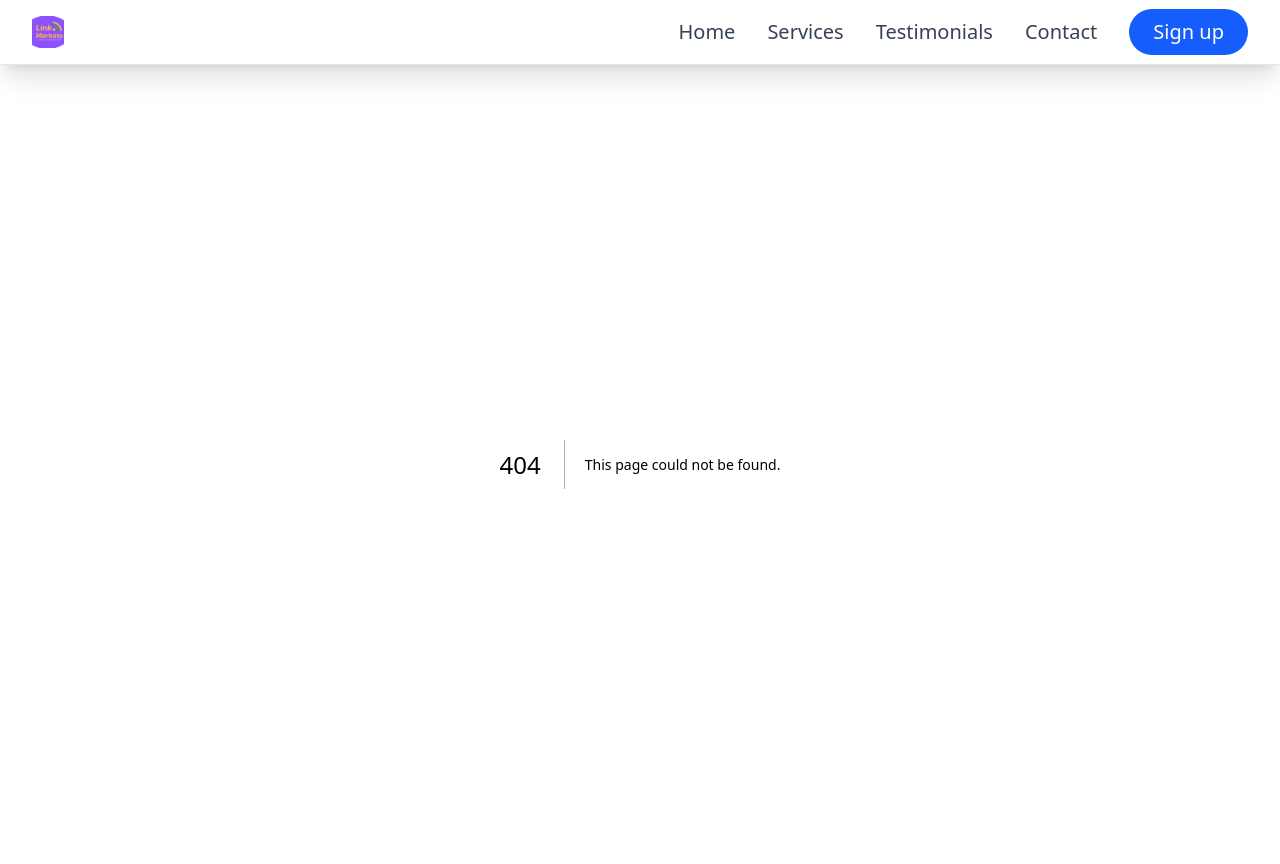
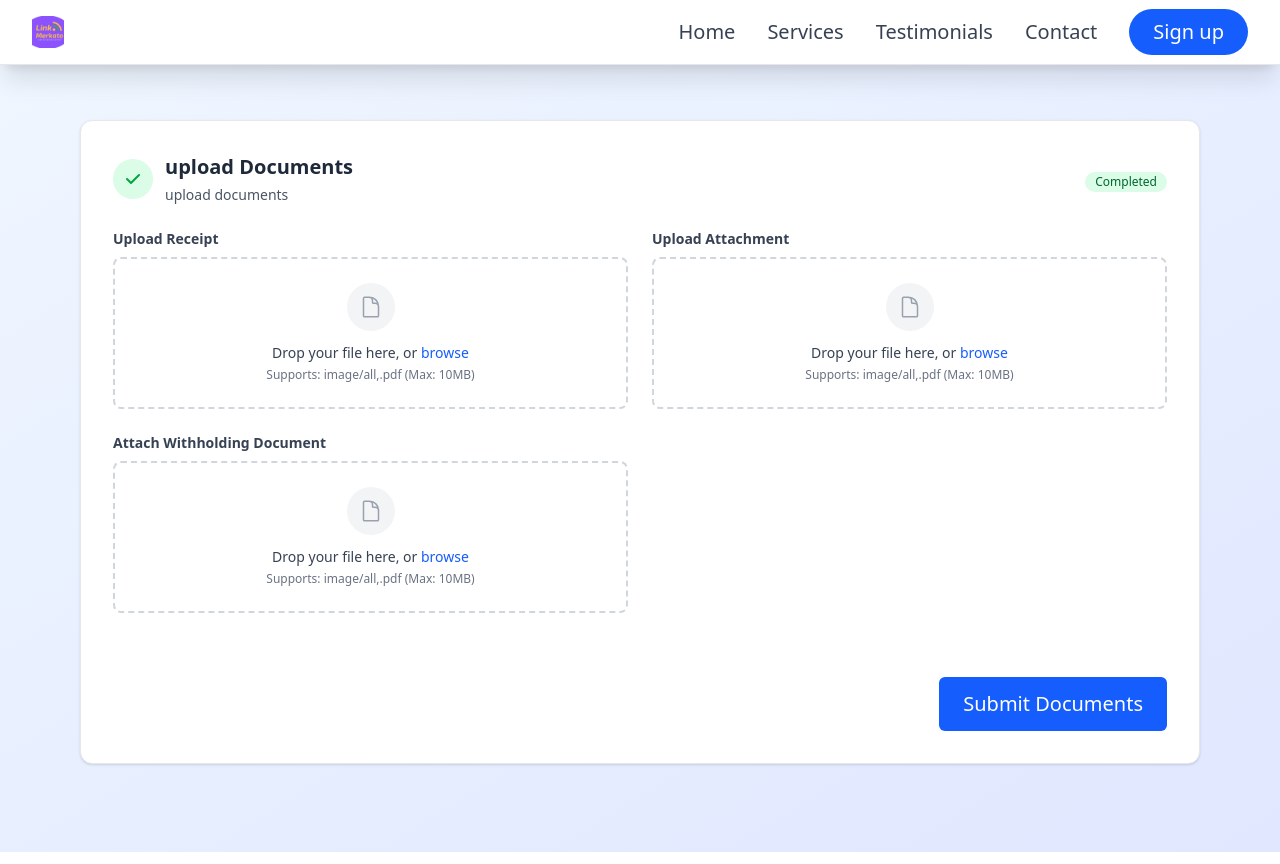
Before and after one commit to abdurezakarage/Link-Merkato_Receipt, a Next.js app: page /localDocumentUpload in a window 1280 px wide. Before the commit this address had no page. Built offline with nearby package versions, Linux system fonts and the light colour scheme.

Commit message:
document upload

```diff
--- /dev/null
+++ b/app/(local-receipts)/localDocumentUpload/page.tsx
@@ -0,0 +1,198 @@
+
+'use client'
+import React, { useState, useEffect, useCallback, useMemo } from "react";
+import axios from "axios";
+import { DJANGO_BASE_URL } from "../api/api";
+import FileUpload from "../local-data-forms/local_Receipt_Forms/FileUpload";
+import FormSection from "../local-data-forms/local_Receipt_Forms/FormSection";
+import type { CompanyData} from '../local-data-forms/types'
+import { useAuth } from "../../Context/AuthContext";
+import { useRouter } from "next/navigation";
+
+export default function LocalDocumentUpload() {
+    const { user, logout, token, isLoading } = useAuth();
+    const router = useRouter();
+
+    // Token validation function
+    const isTokenValid = useCallback(() => {
+      if (!token) return false;
+      try {
+        const payload = JSON.parse(atob(token.split('.')[1]));
+        const currentTime = Math.floor(Date.now() / 1000);
+        return payload.exp > currentTime;
+      } catch (e) {
+        return false;
+      }
+    }, [token]);
+
+    // State variables
+    const [MainReceipt, setMainReceipt] = useState<File | null>(null);
+    const [attachment, setAttachment] = useState<File | null>(null);
+    const [submitting, setSubmitting] = useState(false);
+    const [error, setError] = useState("");
+    const [success, setSuccess] = useState("");;
+    const [withholding, setWithholding] = useState<File | null>(null);
+
+//extract tin_number from companydata
+  // Parse JWT token to get company information
+  const parseJwt = (token: string): any => {
+    try {
+      return JSON.parse(atob(token.split('.')[1]));
+    } catch (e) {
+      return null;
+    }
+  };
+
+
+
+    // Handler functions
+
+    const handleMainReceiptChange = (file: File | null) => {
+      setMainReceipt(file);
+    };
+
+    const handleAttachmentChange = (file: File | null) => {
+      setAttachment(file);
+    };
+
+    const handleWithholdingFile = (file: File | null) => {
+      setWithholding(file);
+    };
+    // Handle form submit
+    const handleSubmit = async (e: React.FormEvent<HTMLFormElement>) => {
+      e.preventDefault();
+      setSubmitting(true);
+
+      try {
+
+
+        const tin_number = localStorage.getItem("tin_number");
+
+        // Check if userId exists
+        if (!tin_number) {
+          setError("TIN number not found. Please log in again.");
+          setSubmitting(false);
+          return;
+        }
+        // Handle file uploads if present
+        if (MainReceipt || attachment || withholding) {
+          try {
+            const fileFormData = new FormData();
+
+            if (MainReceipt) {
+              fileFormData.append("main_receipt_data.main_receipt", MainReceipt);
+              fileFormData.append("main_receipt_data.main_receipt_filename", MainReceipt.name);
+              fileFormData.append("main_receipt_data.main_receipt_content_type", MainReceipt.type);
+            }
+
+            if (attachment) {
+              fileFormData.append("main_receipt_data.attachment", attachment);
+              fileFormData.append("main_receipt_data.attachment_filename", attachment.name);
+              fileFormData.append("main_receipt_data.attachment_content_type", attachment.type);
+            }
+
+            if (withholding) {
+              fileFormData.append("withholding_receipt_data.withholding_receipt", withholding);
+              fileFormData.append("withholding_receipt_data.withholding_receipt_filename", withholding.name);
+              fileFormData.append("withholding_receipt_data.withholding_receipt_content_type", withholding.type);
+            }
+
+            const uploadResponse = await axios.post(`${DJANGO_BASE_URL}/upload-receipt-documents/${tin_number}`, fileFormData, {
+              headers: {
+                "Authorization": `Bearer ${token}`,
+                "Content-Type": "multipart/form-data"
+              },
+            });
+            router.push('/auth/owner-dashboard');
+            console.log('Files uploaded successfully:', uploadResponse.data);
+          } catch (uploadError) {
+            console.error('File upload error:', uploadError);
+            setError("failed to upload documents. Please try again.");
+            setSubmitting(false);
+            return;
+          }
+        } else {
+          console.log('No files to upload');
+        }
+
+
+
+      } catch (error) {
+        console.error('Error submitting form:', error);
+        setError("Failed to submit form. Please try again.");
+      } finally {
+        setSubmitting(false);
+      }
+    }
+
+    return (
+        <div className="in-h-screen bg-gradient-to-br from-blue-50 to-indigo-100 p-6 ">
+          <div className="container mx-auto px-4 py-8 max-w-6xl">
+          <form onSubmit={handleSubmit}>
+                {/*Documents Section */}
+                <FormSection
+                  title="upload Documents"
+                  description="upload documents"
+                  isActive={true}
+                 isCompleted={true}
+                >
+ {/* Error and Success Messages */}
+ {error && (
+                  <div className="mt-4 p-4 bg-red-100 border border-red-400 text-red-700 rounded-md">
+                    {error}
+                  </div>
+                )}
+                {success && (
+                  <div className="mt-4 p-4 bg-green-100 border border-green-400 text-green-700 rounded-md">
+                    {success}
+                  </div>
+                )}
+                  {/* File Upload Section */}
+                  <div className="grid grid-cols-1 md:grid-cols-2 gap-6">
+                    <FileUpload
+                      label="Upload Receipt"
+                      accept="image/*,.pdf"
+                      onChange={handleMainReceiptChange}
+                      value={MainReceipt}
+                      maxSize={10}
+                      required={false}
+                    />
+                    <FileUpload
+                      label="Upload Attachment"
+                      accept="image/*,.pdf"
+                      onChange={handleAttachmentChange}
+                      value={attachment}
+                      maxSize={10}
+                      required={false}
+                    />
+                     <FileUpload
+                      label="Attach Withholding Document"
+                      accept="image/*,.pdf"
+                      onChange={handleWithholdingFile}
+                      value={withholding}
+                      maxSize={10}
+                      required={false}
+                    />
+                  </div>
+                  <div className="flex justify-end mt-8">
+                      {/* Submit Button */}
+                <div className="mt-8">
+                  <button
+                    type="submit"
+                    disabled={submitting}
+                    className="px-6 py-3 bg-blue-600 text-white rounded-md hover:bg-blue-700 disabled:opacity-50 disabled:cursor-not-allowed"
+                  >
+                    {submitting ? 'Submitting...' : 'Submit Documents'}
+                  </button>
+                </div>
+
+
+                  </div>
+                </FormSection>
+
+
+            </form>
+            </div>
+        </div>
+    );
+}
--- a/app/(local-receipts)/localReport/page.tsx
+++ b/app/(local-receipts)/localReport/page.tsx
@@ -71,7 +71,7 @@ const ReportPage: React.FC = () => {
   const [downloading, setDownloading] = useState(false);
 
   // Cloudinary base for public documents
-  const CLOUDINARY_BASE_URL = 'https://res.cloudinary.com/detylqmth/';
+  const CLOUDINARY_BASE_URL = 'https://api.local.linkmerkato.com.et/';
 
   const resolveDocumentUrl = (documentPathOrUrl: string): string => {
     if (!documentPathOrUrl) return '';
--- a/app/auth/login/page.tsx
+++ b/app/auth/login/page.tsx
@@ -104,8 +104,10 @@ export default function Login() {
           //console.log('Decoded token:', decodedToken);
           const roles = decodedToken.roles;
           const userId = decodedToken.user_id;
+          const tin_number = decodedToken.tin_number;
           localStorage.setItem("userId", userId);
           localStorage.setItem("roles", JSON.stringify(roles));
+          localStorage.setItem("tin_number", tin_number);
           //console.log('User roles:', roles); // Debug log
 
           if (roles && Array.isArray(roles)) {
--- a/app/auth/owner-dashboard/page.tsx
+++ b/app/auth/owner-dashboard/page.tsx
@@ -19,7 +19,34 @@ export default function OwnerDashboard() {
         </div>
 
         {/* Navigation Buttons Section */}
-        <div className="grid grid-cols-1 md:grid-cols-2 gap-6 mb-8">
+        <div className="grid grid-cols-1 md:grid-cols-3 gap-6 mb-8">
+        <Card className="hover:shadow-lg transition-all duration-300 cursor-pointer group">
+             <Link href="/auth/usersRegister" className="block">
+               <div className="p-6 text-center">
+                 <div className="w-16 h-16 bg-green-100 rounded-full flex items-center justify-center mx-auto mb-4 group-hover:bg-green-200 transition-colors">
+                   <svg
+                     className="w-8 h-8 text-green-600"
+                     fill="none"
+                     stroke="currentColor"
+                     viewBox="0 0 24 24"
+                   >
+                     <path
+                       strokeLinecap="round"
+                       strokeLinejoin="round"
+                       strokeWidth={2}
+                       d="M18 9v3m0 0v3m0-3h3m-3 0h-3m-2-5a4 4 0 11-8 0 4 4 0 018 0zM3 20a6 6 0 0112 0v1H3v-1z"
+                     />
+                   </svg>
+                 </div>
+                 <h3 className="text-xl font-semibold text-gray-900 mb-2">
+                   Register Company Users
+                 </h3>
+                 <p className="text-gray-600">
+                   Add new users and manage company access
+                 </p>
+               </div>
+             </Link>
+           </Card>
                      <Card className="hover:shadow-lg transition-all duration-300 cursor-pointer group">
              <Link href="/owner" className="block">
                <div className="p-6 text-center">
@@ -47,13 +74,12 @@ export default function OwnerDashboard() {
                </div>
              </Link>
            </Card>
-
-                     <Card className="hover:shadow-lg transition-all duration-300 cursor-pointer group">
-             <Link href="/auth/usersRegister" className="block">
+           <Card className="hover:shadow-lg transition-all duration-300 cursor-pointer group">
+             <Link href="/localDocumentUpload" className="block">
                <div className="p-6 text-center">
-                 <div className="w-16 h-16 bg-green-100 rounded-full flex items-center justify-center mx-auto mb-4 group-hover:bg-green-200 transition-colors">
+                 <div className="w-16 h-16 bg-blue-100 rounded-full flex items-center justify-center mx-auto mb-4 group-hover:bg-blue-200 transition-colors">
                    <svg
-                     className="w-8 h-8 text-green-600"
+                     className="w-8 h-8 text-blue-600"
                      fill="none"
                      stroke="currentColor"
                      viewBox="0 0 24 24"
@@ -62,19 +88,20 @@ export default function OwnerDashboard() {
                        strokeLinecap="round"
                        strokeLinejoin="round"
                        strokeWidth={2}
-                       d="M18 9v3m0 0v3m0-3h3m-3 0h-3m-2-5a4 4 0 11-8 0 4 4 0 018 0zM3 20a6 6 0 0112 0v1H3v-1z"
+                       d="M7 16a4 4 0 01-.88-7.903A5 5 0 1115.9 6L16 6a5 5 0 011 9.9M9 19l3 3m0 0l3-3m-3 3V10"
                      />
                    </svg>
                  </div>
                  <h3 className="text-xl font-semibold text-gray-900 mb-2">
-                   Register Company Users
+                   Local Receipts
                  </h3>
                  <p className="text-gray-600">
-                   Add new users and manage company access
+                  Upload local receipts
                  </p>
                </div>
              </Link>
            </Card>
+
            <Card className="hover:shadow-lg transition-all duration-300 cursor-pointer group">
              <Link href="/monthly-Vat-Summary" className="block">
                <div className="p-6 text-center">
--- a/app/auth/usersRegister/page.tsx
+++ b/app/auth/usersRegister/page.tsx
@@ -96,7 +96,6 @@ export default function Register() {
         return;
       }
 
-      console.log("User ID:", userId);
 
       try {
         // Omit confirmPassword by creating a new object without it
```
